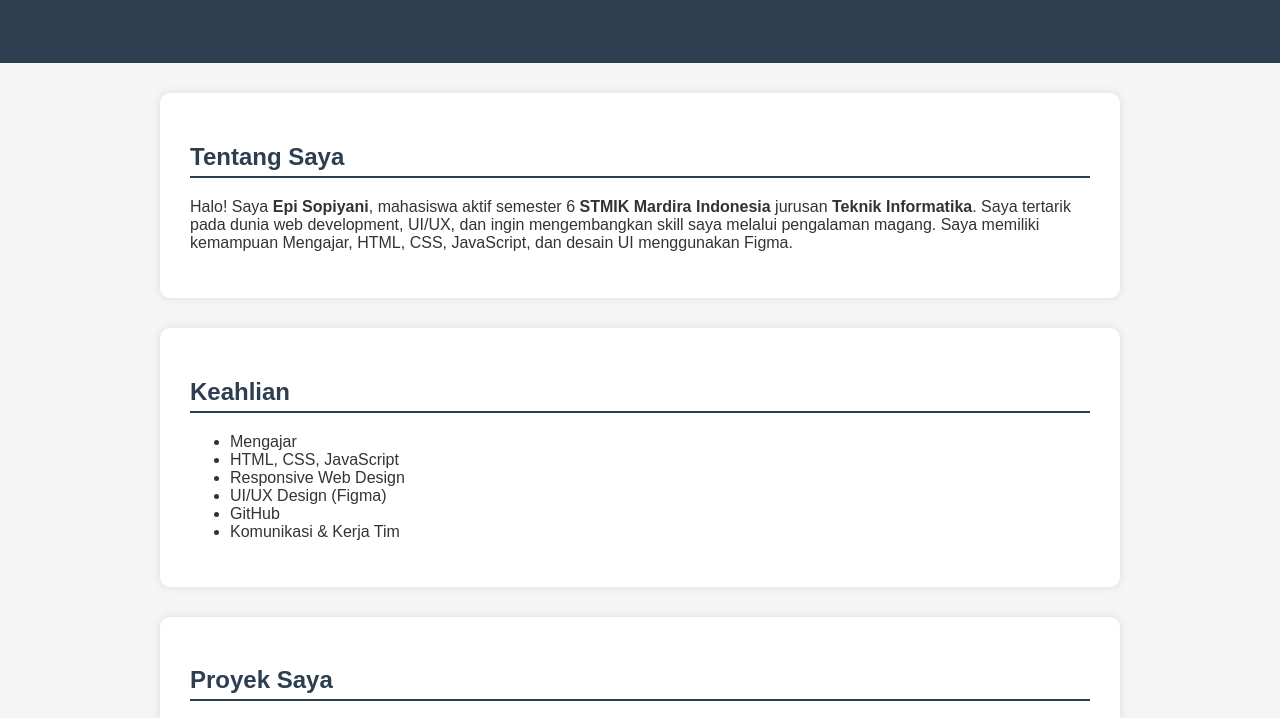
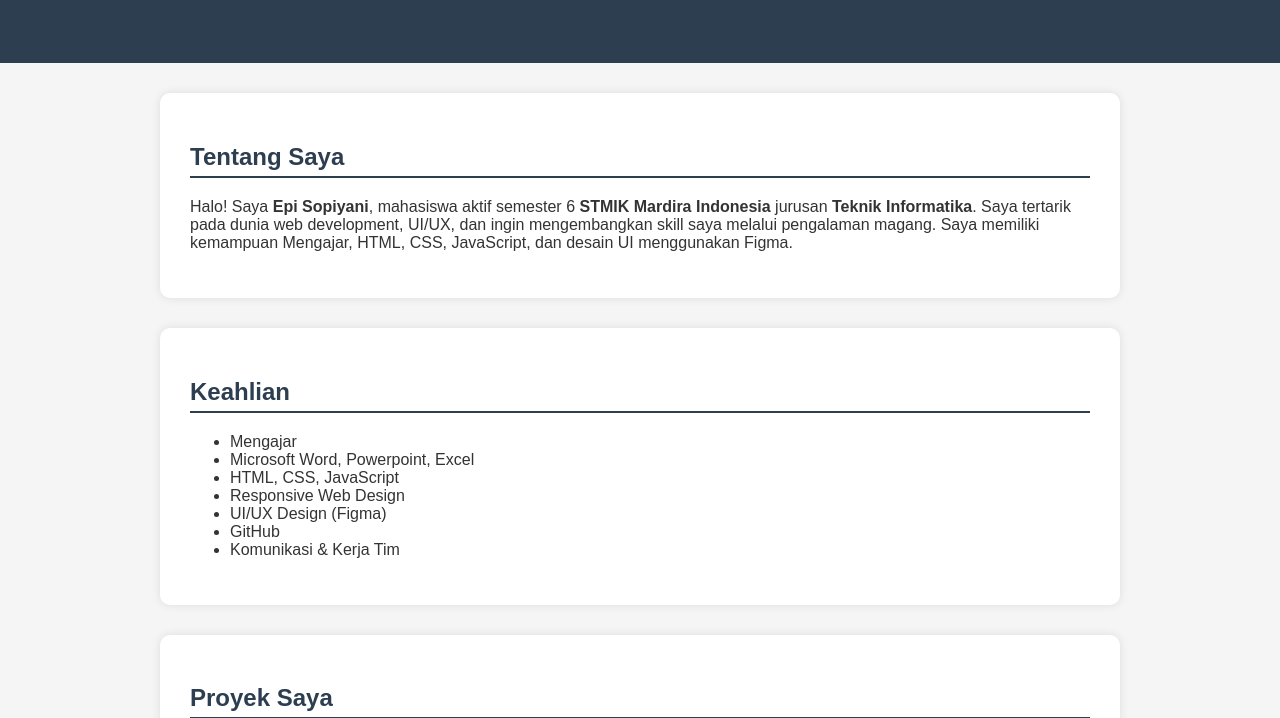
Before and after one commit to EpiSopiyani/Portofolio, a plain HTML site: page index.html in a window 1280 px wide. Shown: the part 333-1051 px from the top of the page. Drawn offline with Linux system fonts and the light colour scheme.

Commit message:
Update index.html

```diff
--- a/index.html
+++ b/index.html
@@ -73,6 +73,7 @@
     <h2>Keahlian</h2>
     <ul>
       <li>Mengajar</li>
+      <li>Microsoft Word, Powerpoint, Excel</li>
       <li>HTML, CSS, JavaScript</li>
       <li>Responsive Web Design</li>
       <li>UI/UX Design (Figma)</li>
```
